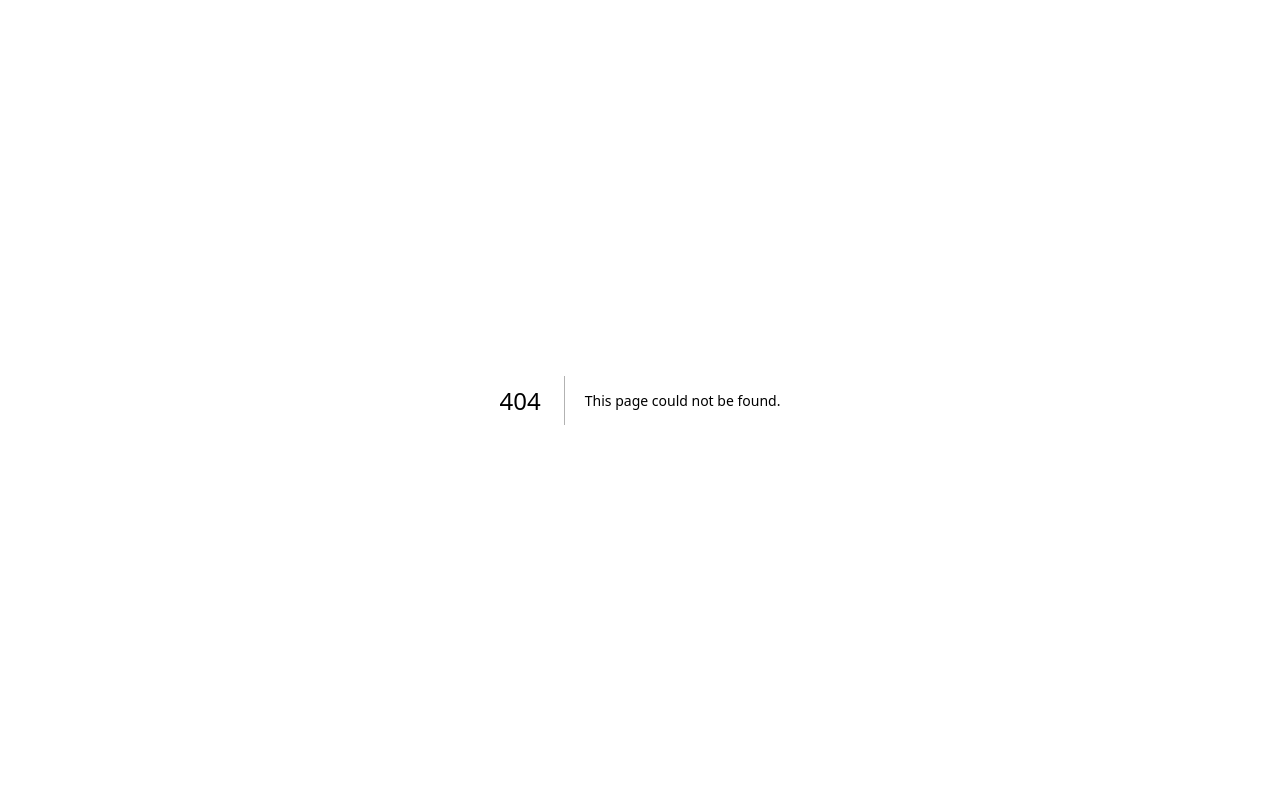
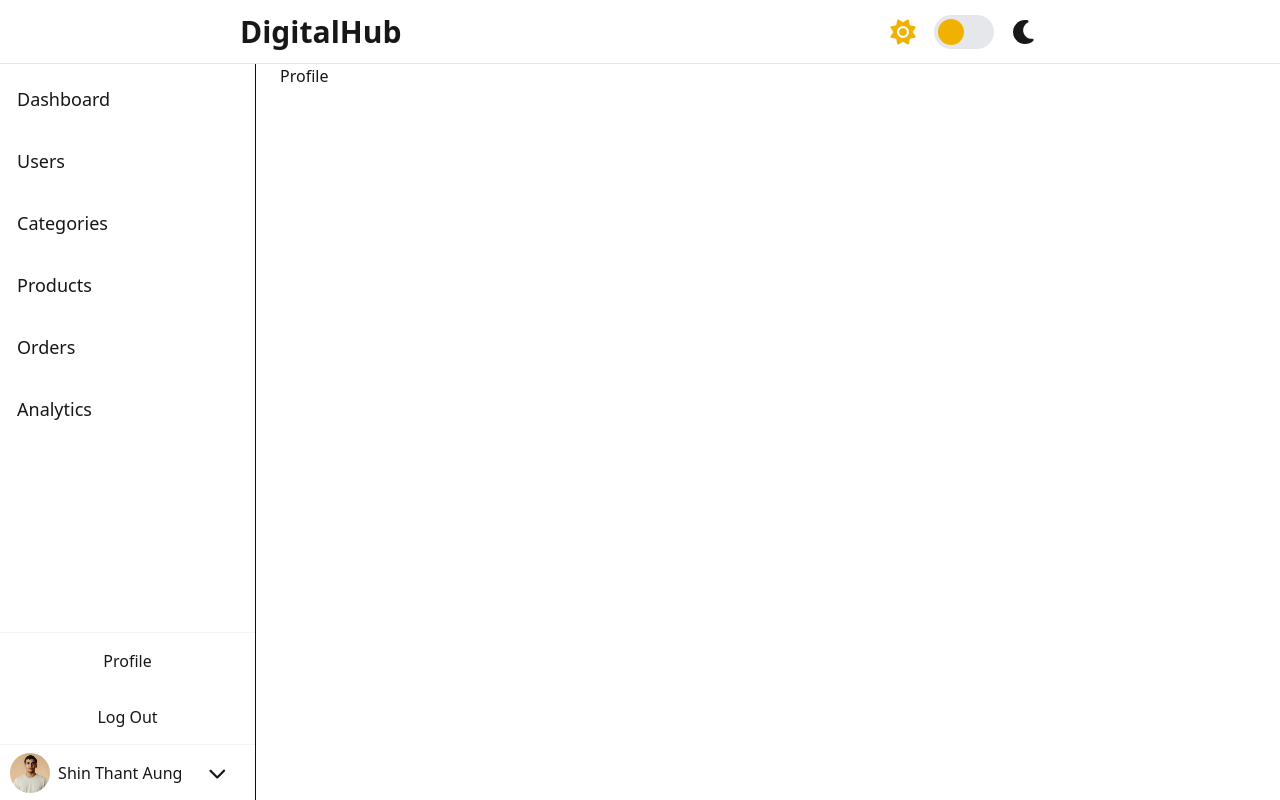
Before and after one commit to supershin69/next-js-admin-dashboard-e-commerce, a Next.js app: page /dashboard/profile in a window 1280 px wide. Before the commit this address had no page. Built offline with nearby package versions, Linux system fonts and the light colour scheme; no server answers.

Commit message:
Fixed Readme and Login Page

```diff
--- a/app/components/Sidebar.tsx
+++ b/app/components/Sidebar.tsx
@@ -5,6 +5,7 @@ import Image from "next/image";
 import ProfilePic from '@/public/img/person-test.jpeg';
 import { faChevronDown, faChevronUp } from "@fortawesome/free-solid-svg-icons";
 import { FontAwesomeIcon } from "@fortawesome/react-fontawesome";
+import { logout } from "../lib/logout";
 
 const Sidebar = () => {
     const pathname = usePathname();
@@ -16,6 +17,7 @@ const Sidebar = () => {
         { name: "Orders", href: "/dashboard/orders"},
         { name: "Analytics", href: "/dashboard/analytics"},
     ];
+    const profileLink = '/dashboard/profile';
     const [ isOpen, setIsOpen ] = useState(true);
     const toggleOpen = () => {
       setIsOpen((prev) => !prev);
@@ -34,8 +36,8 @@ const Sidebar = () => {
    <div className="w-full">
       {/* 1. This container holds the text and shrinks to 0 */}
       <div className={`overflow-hidden transition-all duration-300 ${isOpen ? 'max-h-28 border-t border-gray-100' : 'max-h-0'}`}>
-        <h1 className="h-14 flex justify-center items-center">Hello</h1>
-        <h1 className="h-14 flex justify-center items-center">Bro</h1>
+        <Link href={profileLink} className="h-14 flex justify-center items-center hover:text-background hover:bg-foreground">Profile</Link>
+        <button className="h-14 flex justify-center items-center w-full hover:text-background hover:bg-foreground" onClick={logout}>Log Out</button>
       </div>
 
       {/* 2. This button is ALWAYS outside the shrinking div, so it stays visible at the bottom */}
--- /dev/null
+++ b/app/dashboard/profile/page.tsx
@@ -0,0 +1,6 @@
+const Profile = () => {
+  return (
+    <div>Profile</div>
+  )
+}
+export default Profile
--- /dev/null
+++ b/app/lib/logout.ts
@@ -0,0 +1,7 @@
+import { redirect } from "next/navigation";
+import client from "../api/client";
+
+export const logout = async () => {
+    await client.auth.signOut();
+    redirect('/login');
+}
```
Also changed, not shown: 1 other file (tests, documents, lock files or other folders).
